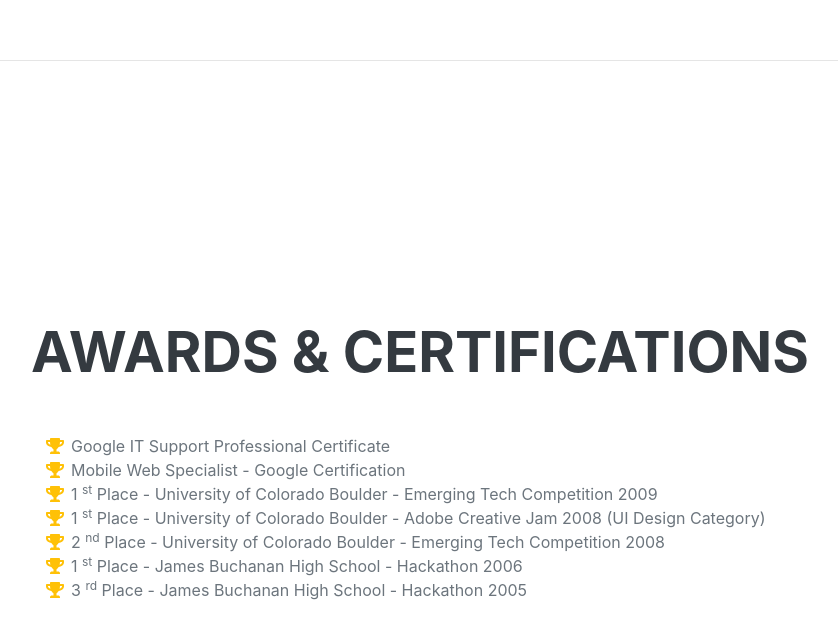
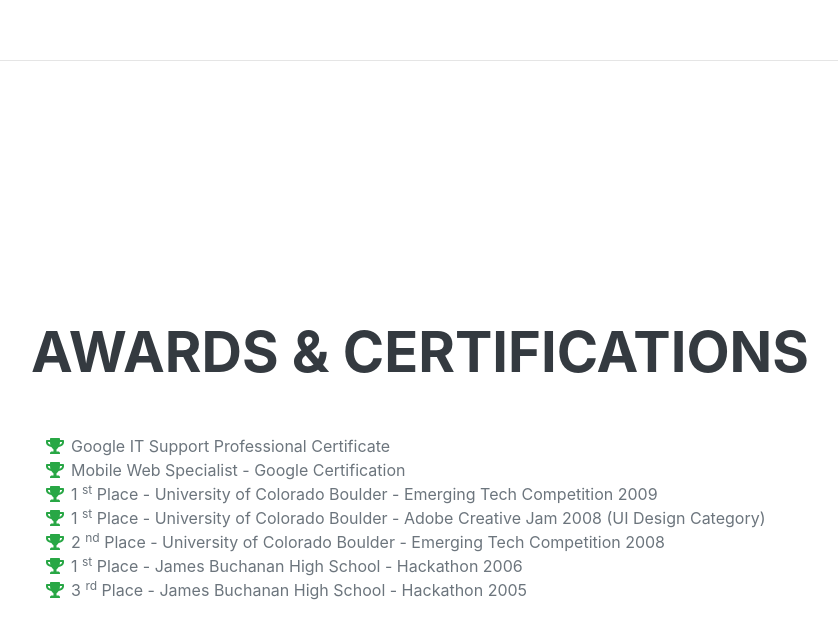
Before and after one commit to amandeepkaursekhon/Resume, a website: page index.html in a window 1280 px wide. Shown: the part 4686-5325 px from the top of the page, without its empty margins (289-1127 px from the left). Drawn offline with nearby package versions, Linux system fonts and the light colour scheme; files that its build step writes are made by us from their sources; a script that the page names is missing; a web font is replaced by a local one.

Commit message:
update index.html file

```diff
--- a/index.html
+++ b/index.html
@@ -228,39 +228,39 @@
                     <h2 class="mb-5">Awards & Certifications</h2>
                     <ul class="fa-ul mb-0">
                         <li>
-                            <span class="fa-li"><i class="fas fa-trophy text-warning"></i></span>
+                            <span class="fa-li"><i class="fas fa-trophy text-success"></i></span>
                             Google IT Support Professional Certificate
                         </li>
                         <li>
-                            <span class="fa-li"><i class="fas fa-trophy text-warning"></i></span>
+                            <span class="fa-li"><i class="fas fa-trophy text-success"></i></span>
                             Mobile Web Specialist - Google Certification
                         </li>
                         <li>
-                            <span class="fa-li"><i class="fas fa-trophy text-warning"></i></span>
+                            <span class="fa-li"><i class="fas fa-trophy text-success"></i></span>
                             1
                             <sup>st</sup>
                             Place - University of Colorado Boulder - Emerging Tech Competition 2009
                         </li>
                         <li>
-                            <span class="fa-li"><i class="fas fa-trophy text-warning"></i></span>
+                            <span class="fa-li"><i class="fas fa-trophy text-success"></i></span>
                             1
                             <sup>st</sup>
                             Place - University of Colorado Boulder - Adobe Creative Jam 2008 (UI Design Category)
                         </li>
                         <li>
-                            <span class="fa-li"><i class="fas fa-trophy text-warning"></i></span>
+                            <span class="fa-li"><i class="fas fa-trophy text-success"></i></span>
                             2
                             <sup>nd</sup>
                             Place - University of Colorado Boulder - Emerging Tech Competition 2008
                         </li>
                         <li>
-                            <span class="fa-li"><i class="fas fa-trophy text-warning"></i></span>
+                            <span class="fa-li"><i class="fas fa-trophy text-success"></i></span>
                             1
                             <sup>st</sup>
                             Place - James Buchanan High School - Hackathon 2006
                         </li>
                         <li>
-                            <span class="fa-li"><i class="fas fa-trophy text-warning"></i></span>
+                            <span class="fa-li"><i class="fas fa-trophy text-success"></i></span>
                             3
                             <sup>rd</sup>
                             Place - James Buchanan High School - Hackathon 2005
```
